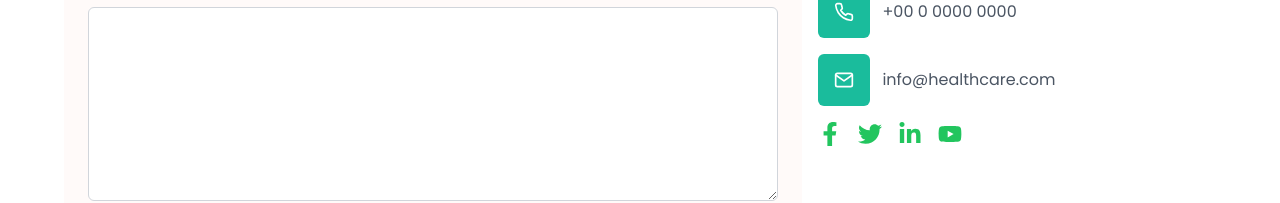
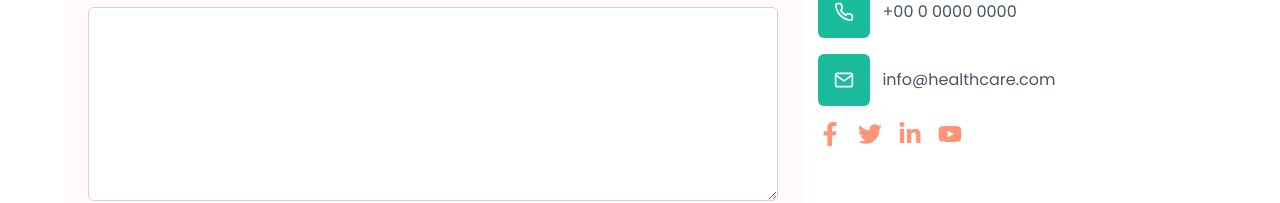
Before and after one commit to jahedasultana/Health-Track, a React (Vite) app: page /contactUs in a window 1280 px wide. Shown: the part 617-820 px from the top of the page. Built offline with nearby package versions, Linux system fonts and the light colour scheme; no server answers.

Commit message:
navbar condition color change

```diff
--- a/src/pages/contactPage/GetInTouchWithUs.jsx
+++ b/src/pages/contactPage/GetInTouchWithUs.jsx
@@ -121,10 +121,10 @@ const GetInTouchWithUs = () => {
               <FiMail className="text-white text-xl" /></div> info@healthcare.com
             </p>
             <div className="flex items-center gap-4 mt-4">
-              <FaFacebookF className="text-2xl text-green-500 cursor-pointer hover:text-green-600" />
-              <FaTwitter className="text-2xl text-green-500 cursor-pointer hover:text-green-600" />
-              <FaLinkedinIn className="text-2xl text-green-500 cursor-pointer hover:text-green-600" />
-              <FaYoutube className="text-2xl text-green-500 cursor-pointer hover:text-green-600" />
+              <FaFacebookF className="text-2xl text-[#FD9678] cursor-pointer hover:text-[#1ABC9C]" />
+              <FaTwitter className="text-2xl text-[#FD9678] cursor-pointer hover:text-[#1ABC9C]" />
+              <FaLinkedinIn className="text-2xl text-[#FD9678] cursor-pointer hover:text-[#1ABC9C]" />
+              <FaYoutube className="text-2xl text-[#FD9678] cursor-pointer hover:text-[#1ABC9C]" />
             </div>
           </div>
         </div>
--- a/src/shared/navBar/NavBar.jsx
+++ b/src/shared/navBar/NavBar.jsx
@@ -9,7 +9,7 @@ const Navbar = () => {
   const [scrollY, setScrollY] = useState(0);
   const { user, logout } = useAuth();
   const [isOpen, setIsOpen] = useState(false);
-
+  const localiton = useLocation()
   const handleLogout = () => {
     logout()
       .then(() => console.log("Logged out"))
@@ -39,7 +39,7 @@ const Navbar = () => {
       <nav className={`fixed top-0 z-20 w-full`}>
         <div
           className={`mx-auto ${
-            scrollY <= 50 ? "bg-transparent h-[140px]" : "bg-[#FD9678]"
+            scrollY <= 50 ? "bg-transparent h-[140px]" : (localiton.pathname == '/' ? 'bg-[#FD9678]' : "bg-[#1ABC9C]" )
           } absolute top-0 w-full z-20 shadow-lg`}
         >
           {/* Top Navbar */}
```
